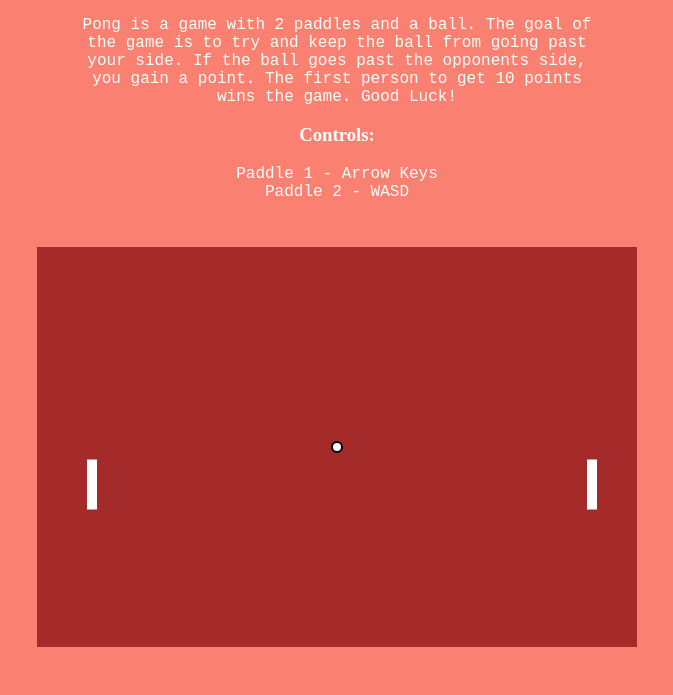
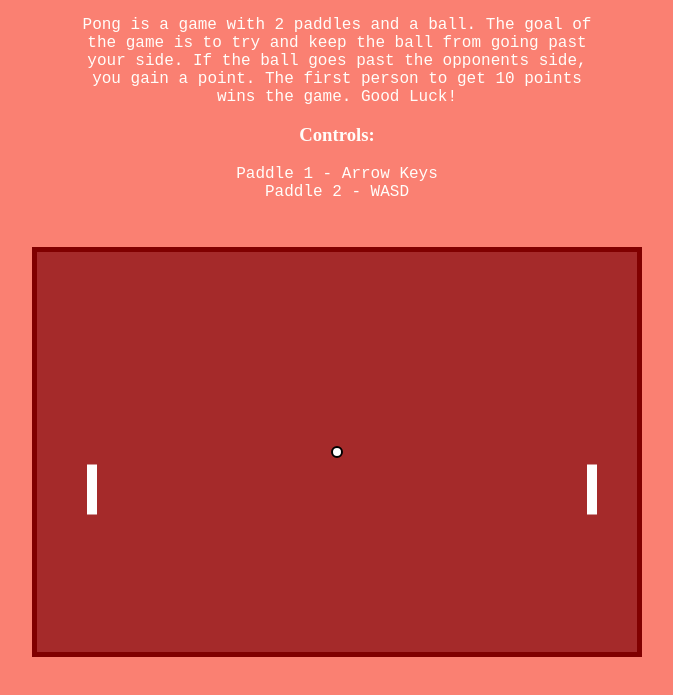
Before and after one commit to as6200/Pong, a plain HTML site: page index.html in a window 1280 px wide. Shown: the part 105-800 px from the top of the page, without its empty margins (303-976 px from the left). Drawn offline with Linux system fonts and the light colour scheme.

Commit message:
Update style.css
fix

```diff
--- a/style.css
+++ b/style.css
@@ -22,6 +22,5 @@ h1 {
 
 canvas {
     display:inline;
-    border: 5px;
-    border-color: #800000;
+    border: 5px solid #800000;
 }
```
